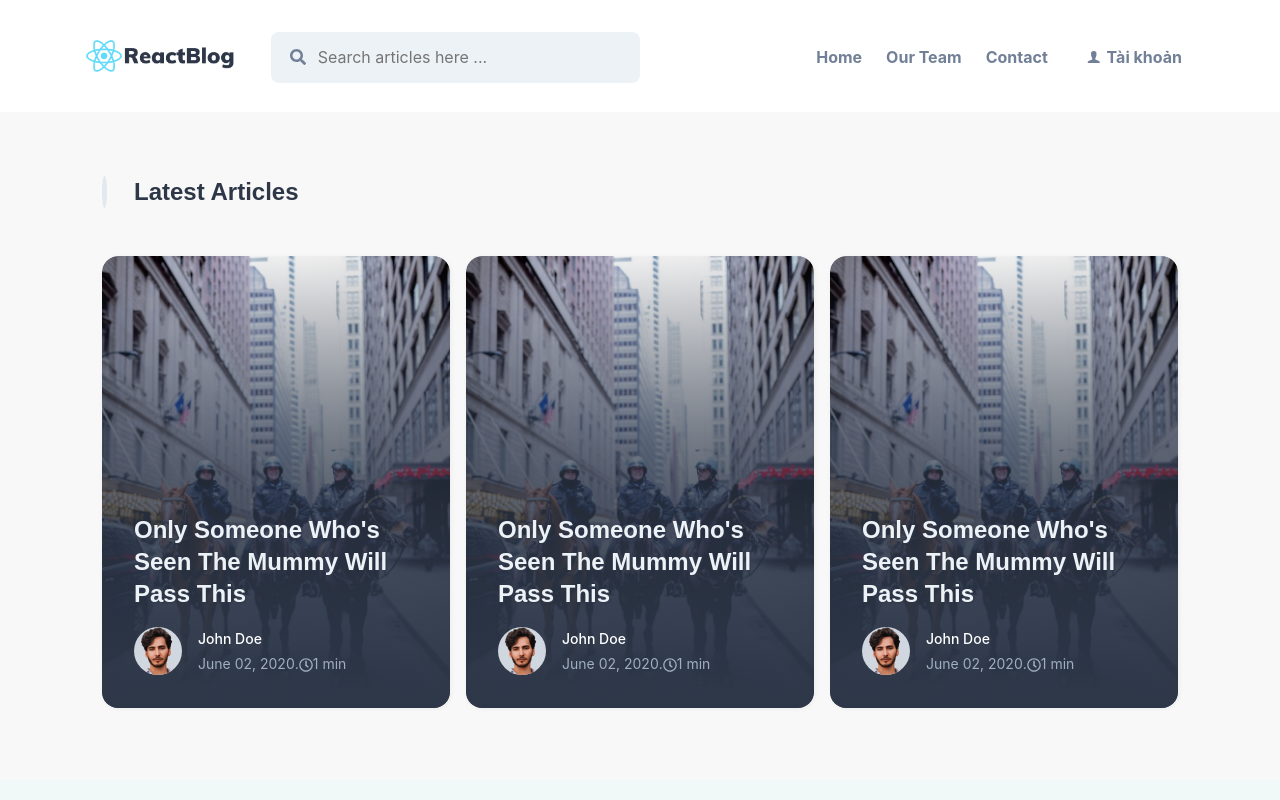
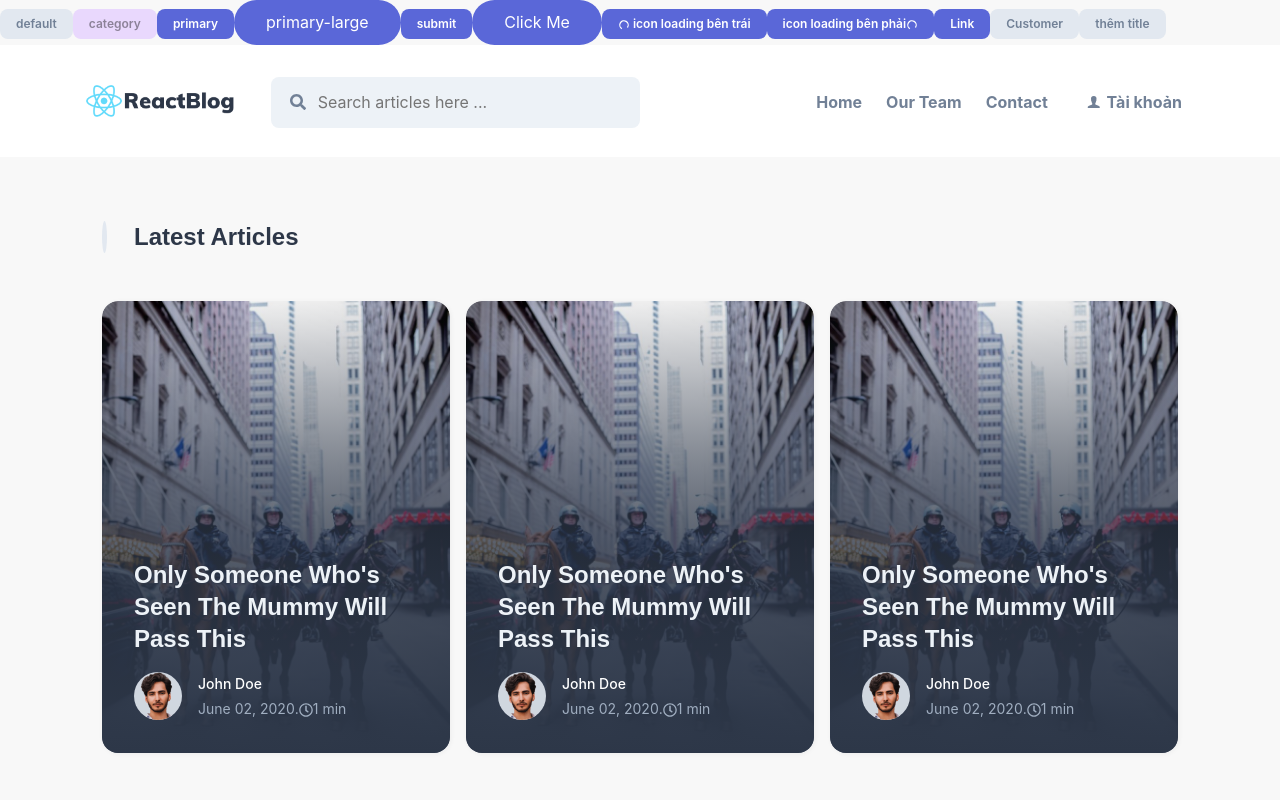
Before and after one commit to linhmta1/reactjs, a React (Create React App) app in the folder blogs/: page / in a window 1280 px wide. Shown: the top 800 px of the page. Built offline with nearby package versions, Linux system fonts and the light colour scheme; a web font is replaced by a local one.

Commit message:
Ex button

```diff
--- a/blogs/package.json
+++ b/blogs/package.json
@@ -6,6 +6,7 @@
     "@testing-library/jest-dom": "^5.11.4",
     "@testing-library/react": "^11.1.0",
     "@testing-library/user-event": "^12.1.10",
+    "classnames": "^2.3.1",
     "react": "^17.0.2",
     "react-dom": "^17.0.2",
     "react-scripts": "4.0.3",
--- a/blogs/src/App.js
+++ b/blogs/src/App.js
@@ -1,13 +1,14 @@
 import Header from './components/Header';
 import Homepage from './pages/Hompage';
 import Footer from './components/Footer';
-
+import DemoButtonComp from './demo/DemoButtonComp';
 function App() {
   return (
-    <div class="wrapper-content">
+    <div className="wrapper-content">
+      <DemoButtonComp/>
       <Header/>
       <Homepage/>
-      <div class="spacing"></div>
+      <div className="spacing"></div>
       <Footer/>
     </div>
   );
--- /dev/null
+++ b/blogs/src/components/shared/Button/index.js
@@ -0,0 +1,41 @@
+import cls from 'classnames'
+import IconLoading from '../IconLoading'
+const Button = ({
+    type= 'default',
+    loading,
+    loadingPos ='left',
+    htmlType,
+    children,
+    as ='button',
+    className,
+    size,
+    ...restProps
+})=> {
+    const classes = cls('btn',{
+        'btn-default': type === 'default',
+        'btn-category' : type === 'category',
+        'btn-primary' : type === 'primary',
+        'btn-size-large' : size === 'large'
+    },className);
+    const content = (
+      <>
+        {loading && loadingPos === "left" && <IconLoading />}
+        {children}
+        {loading && loadingPos === "right" && <IconLoading />}
+      </>
+    );
+    if (as === 'a') {
+        return(
+            <a className={classes} type={htmlType} size={size}   {...restProps}>
+                {content}
+            </a>
+        )
+    }
+
+    return(
+        <button className={classes} type={htmlType} size={size}  {...restProps}>
+            {content}
+        </button>
+    )
+}
+export default Button;
--- /dev/null
+++ b/blogs/src/components/shared/IconLoading/index.js
@@ -0,0 +1,32 @@
+const IconLoading = () => {
+    return (
+      <svg
+        fill="currentColor"
+        xmlns="http://www.w3.org/2000/svg"
+        xmlnsXlink="http://www.w3.org/1999/xlink"
+        viewBox="0 0 100 100"
+        preserveAspectRatio="xMidYMid"
+      >
+        <circle
+          cx={50}
+          cy={50}
+          fill="none"
+          stroke="currentColor"
+          strokeWidth={10}
+          r={35}
+          strokeDasharray="164.93361431346415 56.97787143782138"
+          transform="rotate(120.057 50 50)"
+        >
+          <animateTransform
+            attributeName="transform"
+            type="rotate"
+            repeatCount="indefinite"
+            dur="1s"
+            values="0 50 50;360 50 50"
+            keyTimes="0;1"
+          />
+        </circle>
+      </svg>
+    );
+}
+export default IconLoading;
--- /dev/null
+++ b/blogs/src/demo/DemoButtonComp.js
@@ -0,0 +1,22 @@
+import Button from '../components/shared/Button';
+const  DemoButtonComp = ()=> {
+    const handleClick = ()=>{
+        console.log("click Me!");
+    }
+    return(
+        <div>
+            <Button type="default"> default </Button>
+            <Button type="category"> category</Button>
+            <Button type="primary"> primary </Button>
+            <Button type="primary" size="large"> primary-large </Button>
+            <Button type="primary" htmlType="submit"> submit </Button>
+            <Button type="primary" size="large" onClick={()=> handleClick()}> Click Me</Button>
+            <Button type="primary" htmlType="submit" loading={true} loadingPos = "left"> icon loading bên trái </Button>
+            <Button type="primary" htmlType="submit" loading={true} loadingPos = "right"> icon loading bên phải</Button>
+            <Button type="primary" href= 'https://www.google.com' as='a' > Link </Button>
+            <Button className="customer" href= 'https://www.google.com' > Customer </Button>
+            <Button className="customer" href= 'https://www.google.com' title="Google"> thêm title </Button>
+        </div>
+    )
+}
+export default DemoButtonComp;
```
Also changed, not shown: 2 other files (tests, documents, lock files or other folders).
